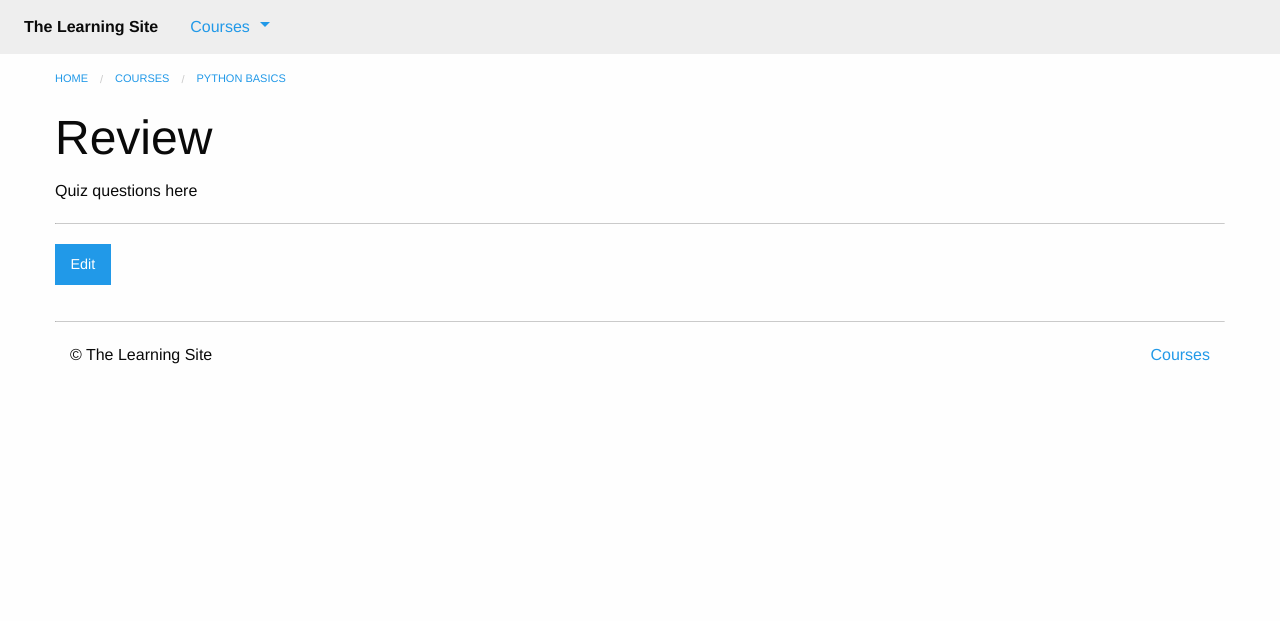
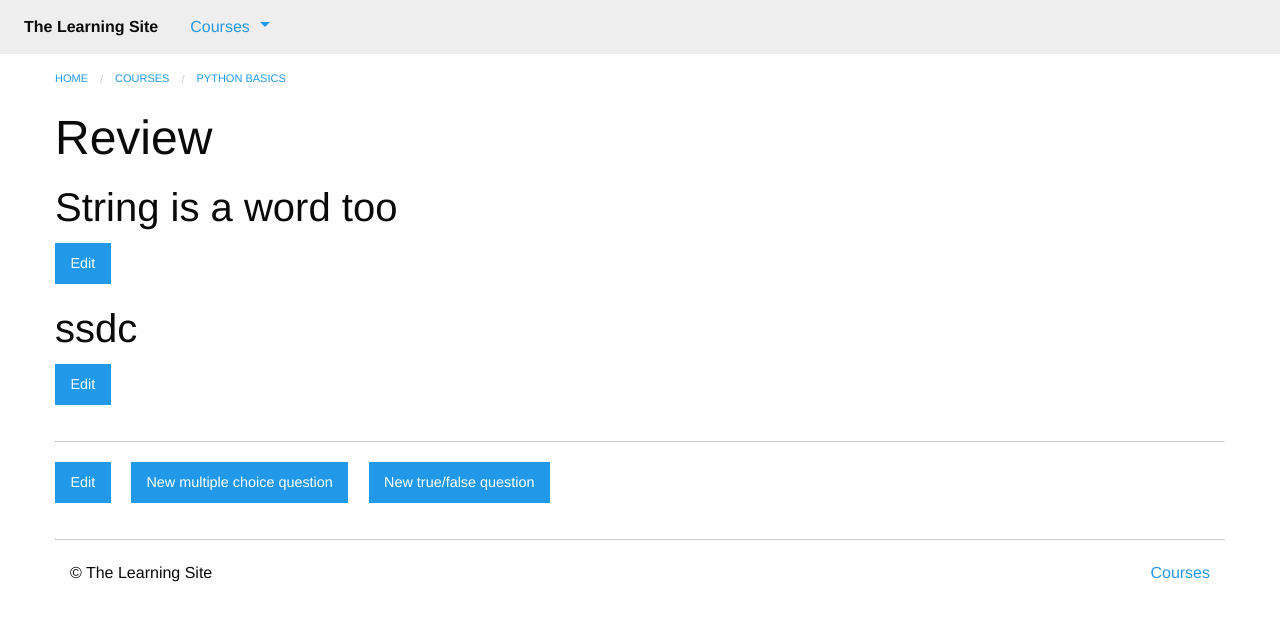
Before and after one commit to case112/Python_TH, a Django app: a page that uses _Django/Django_basics/learning_site_k/learning_site/courses/templates/courses/quiz_detail.html in a window 1280 px wide. Shown: the top 621 px of the page. Run offline with Django 3.2, Linux system fonts and the light colour scheme; a user stored in the database is signed in; data comes from the database, SQL or seed files in the repository; data that the repository does not hold is empty.

Commit message:
Created creating and editing new questions

```diff
--- a/_Django/Django_basics/learning_site_k/learning_site/courses/templates/courses/quiz_detail.html
+++ b/_Django/Django_basics/learning_site_k/learning_site/courses/templates/courses/quiz_detail.html
@@ -12,11 +12,25 @@
         <article>
             {{ block.super }}
             <h1>{{ step.title }}</h1>
-            Quiz questions here
+            <ul class="no-bullet">
+            	{% for question in step.question_set.all %}
+            	<li>
+            		<h2>{{ question.prompt }}</h2>
+            		{% for answer in question.answer_set.all %}
+            			<div class="callout">{{ answer.text }}</div>
+            		{% endfor %}
+            		{% if user.is_authenticated %}
+            			<a href="{% url 'courses:edit_question' question_pk=question.pk quiz_pk=step.pk %}" class="button">Edit</a>
+            		{% endif %}
+            	</li>
+            	{% endfor %}
+            </ul>
         </article>
         {% if user.is_authenticated %}
         <hr>
         <a href="{% url 'courses:edit_quiz' course_pk=step.course.pk quiz_pk=step.pk %}" class="button">Edit</a>
+        <a href="{% url 'courses:create_question' quiz_pk=step.pk question_type='mc' %}" class="button">New multiple choice question</a>
+        <a href="{% url 'courses:create_question' quiz_pk=step.pk question_type='tf' %}" class="button">New true/false question</a>
         {% endif %}
     </div>
 {% endblock %}
--- a/_Django/Django_basics/learning_site_k/learning_site/courses/urls.py
+++ b/_Django/Django_basics/learning_site_k/learning_site/courses/urls.py
@@ -12,5 +12,9 @@ urlpatterns = [
         name='create_quiz'),
     url(r'(?P<course_pk>\d+)/edit_quiz/(?P<quiz_pk>\d+)/$', views.quiz_edit,
         name='edit_quiz'),
+    url(r'(?P<quiz_pk>\d+)/create_question/(?P<question_type>mc|tf)/$', views.create_question,
+        name='create_question'),
+    url(r'(?P<quiz_pk>\d+)/edit_question/(?P<question_pk>\d+)/$', views.edit_question,
+        name='edit_question'),
     url(r'(?P<pk>\d+)/$', views.course_detail, name='detail'),
 ]
--- a/_Django/Django_basics/learning_site_k/learning_site/courses/views.py
+++ b/_Django/Django_basics/learning_site_k/learning_site/courses/views.py
@@ -64,3 +64,46 @@ def quiz_edit(request, course_pk, quiz_pk):
             return HttpResponseRedirect(quiz.get_absolute_url())
 
     return render(request, 'courses/quiz_form.html', {'form': form, 'course': quiz.course})
+
+
+@login_required
+def create_question(request, quiz_pk, question_type):
+    quiz = get_object_or_404(models.Quiz, pk=quiz_pk)
+    if question_type == 'tf':
+        form_class = forms.TrueFalseQuestionForm
+    else:
+        form_class = forms.MultipleChoiceQuestionForm
+    form = form_class()
+
+    if request.method == 'POST':
+        form = form_class(request.POST)
+        if form.is_valid():
+            question = form.save(commit=False)
+            question.quiz = quiz
+            question.save()
+            messages.success(request, "Added question")
+            return HttpResponseRedirect(quiz.get_absolute_url())
+
+    return render(request, 'courses/question_form.html', {'quiz': quiz, 'form': form})
+
+
+@login_required
+def edit_question(request, quiz_pk, question_pk):
+    question = get_object_or_404(models.Question, pk=question_pk, quiz_id=quiz_pk)
+    if hasattr(question, 'truefalsequestion'):
+        form_class = forms.TrueFalseQuestionForm
+        question = question.truefalsequestion
+    else:
+        form_class = forms.MultipleChoiceQuestionForm
+        question = question.multiplechoicequestion
+    form = form_class(instance=question)
+
+
+    if request.method == 'POST':
+        form = form_class(request.POST, instance=question)
+        if form.is_valid():
+            form.save()
+            messages.success(request, "Updated question")
+            return HttpResponseRedirect(question.quiz.get_absolute_url())
+
+    return render(request, 'courses/question_form.html', {'form': form, 'quiz': question.quiz})
```
Also changed, not shown: _Django/Django_basics/learning_site_k/learning_site/courses/templates/courses/question_form.html (added, +22 -0 lines), _Django/Django_basics/learning_site_k/learning_site/courses/migrations/0010_auto_20191015_0455.py (added), _Django/Django_basics/learning_site_k/learning_site/db.sqlite3.
